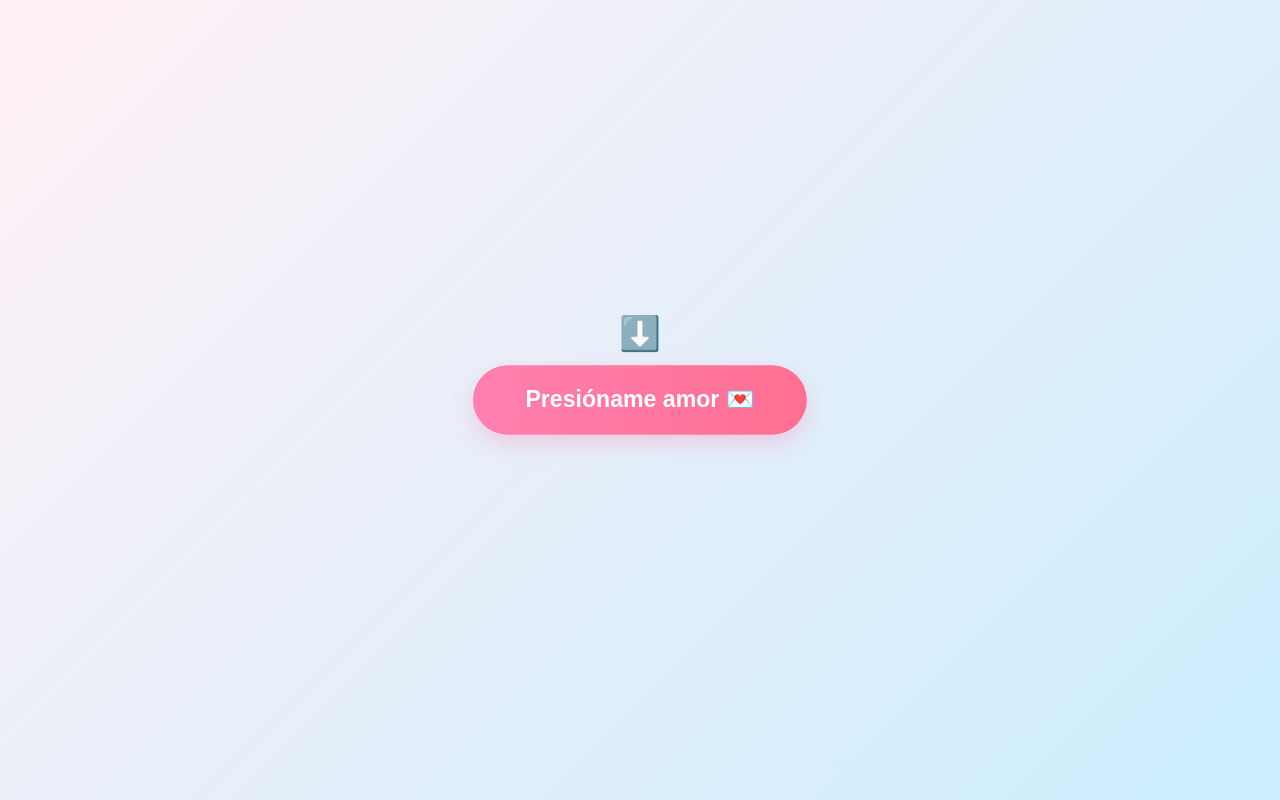
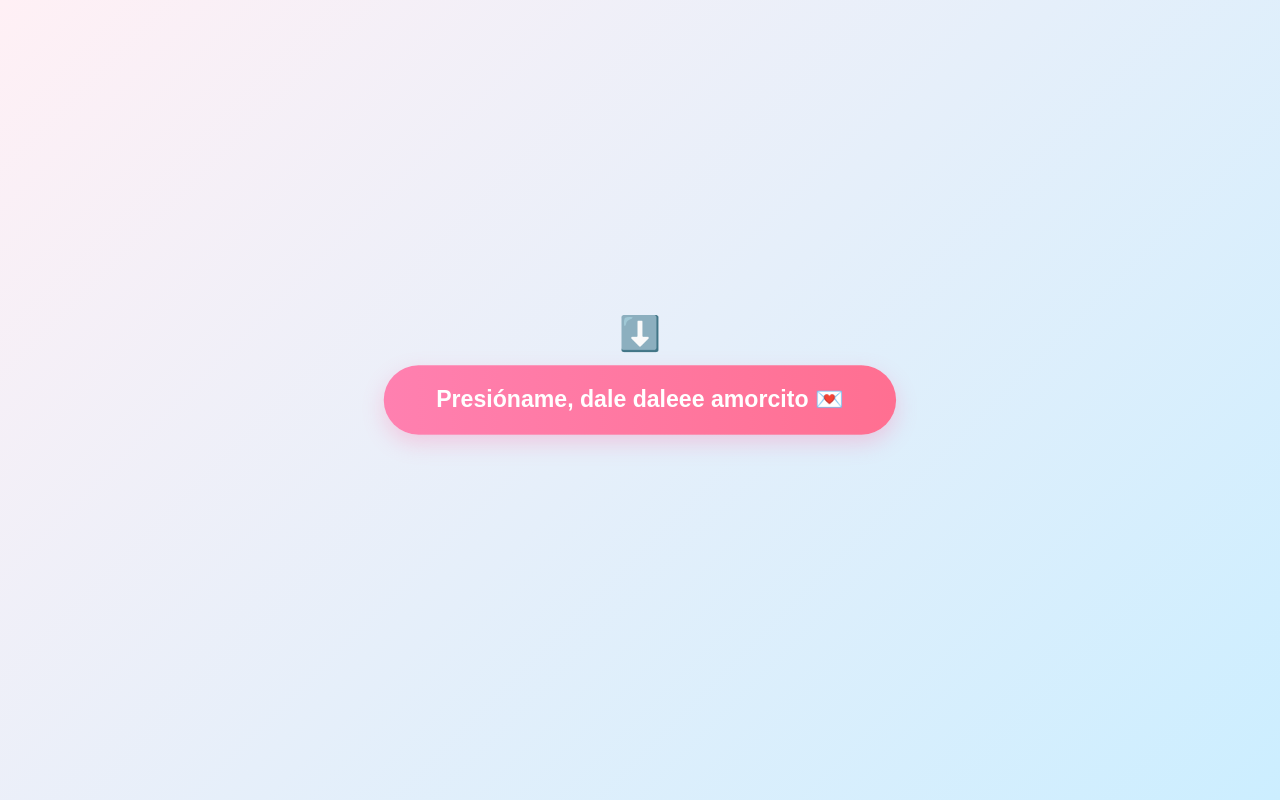
Before and after one commit to MenaKuJose/cosi.github.io, a plain HTML site: page index.html in a window 1280 px wide. Drawn offline with Linux system fonts and the light colour scheme.

Commit message:
correjodo mi index

```diff
--- a/index.html
+++ b/index.html
@@ -6,7 +6,7 @@
   <link rel="stylesheet" href="estilos.css">
 </head>
 <body>
-  <button onclick="iniciarDedicatoria()" class="boton">Presióname amor 💌</button>
+  <button onclick="iniciarDedicatoria()" class="boton">Presióname, dale daleee amorcito 💌</button>
 
   <div class="container">
     <div class="card">
```
